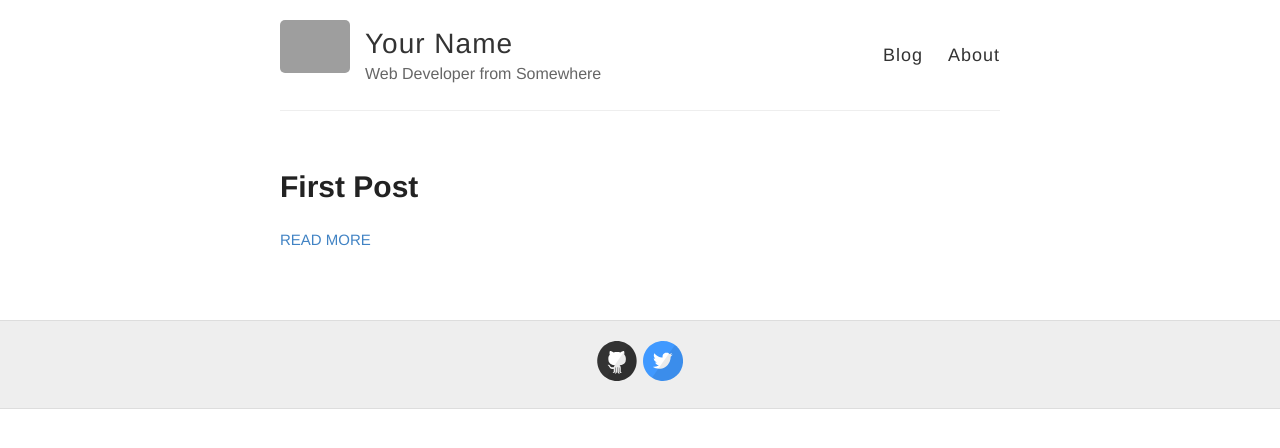
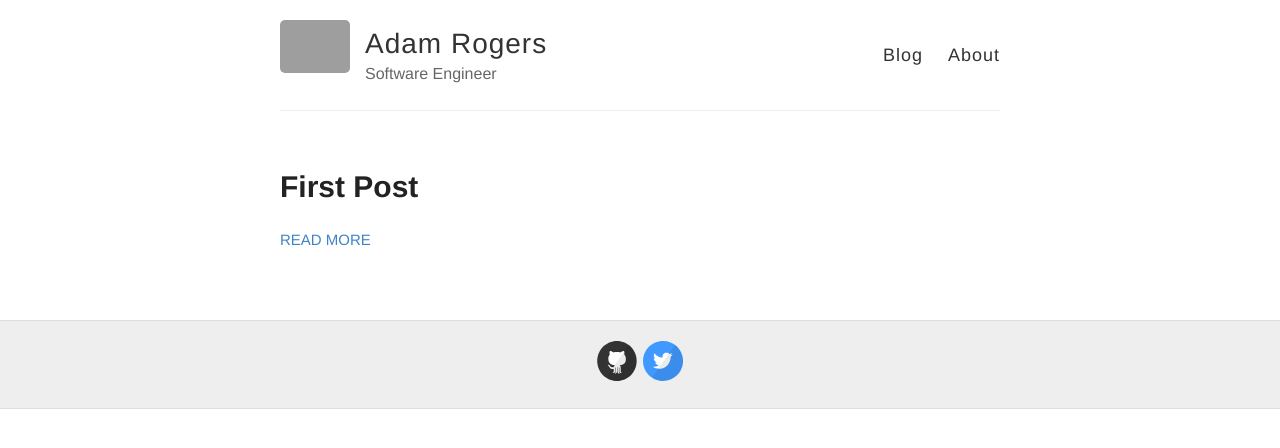
Before and after one commit to arogers1/arogers1.github.io, a Jekyll site: the page built from index.html, in a window 1280 px wide. Shown: the top 448 px of the page. Built offline with Jekyll 4.4.1, drawn with Linux system fonts in a browser that asks for light colours; grey boxes are pictures that could not be loaded.

Commit message:
Update _config.yml

```diff
--- a/_config.yml
+++ b/_config.yml
@@ -3,10 +3,10 @@
 #
 
 # Name of your site (displayed in the header)
-name: Your Name
+name: Adam Rogers
 
 # Short bio or description (displayed in the header)
-description: Web Developer from Somewhere
+description: Software Engineer
 
 # URL of your avatar or profile pic (you could use your GitHub profile pic)
 avatar: https://raw.githubusercontent.com/barryclark/jekyll-now/master/images/jekyll-logo.png
```
